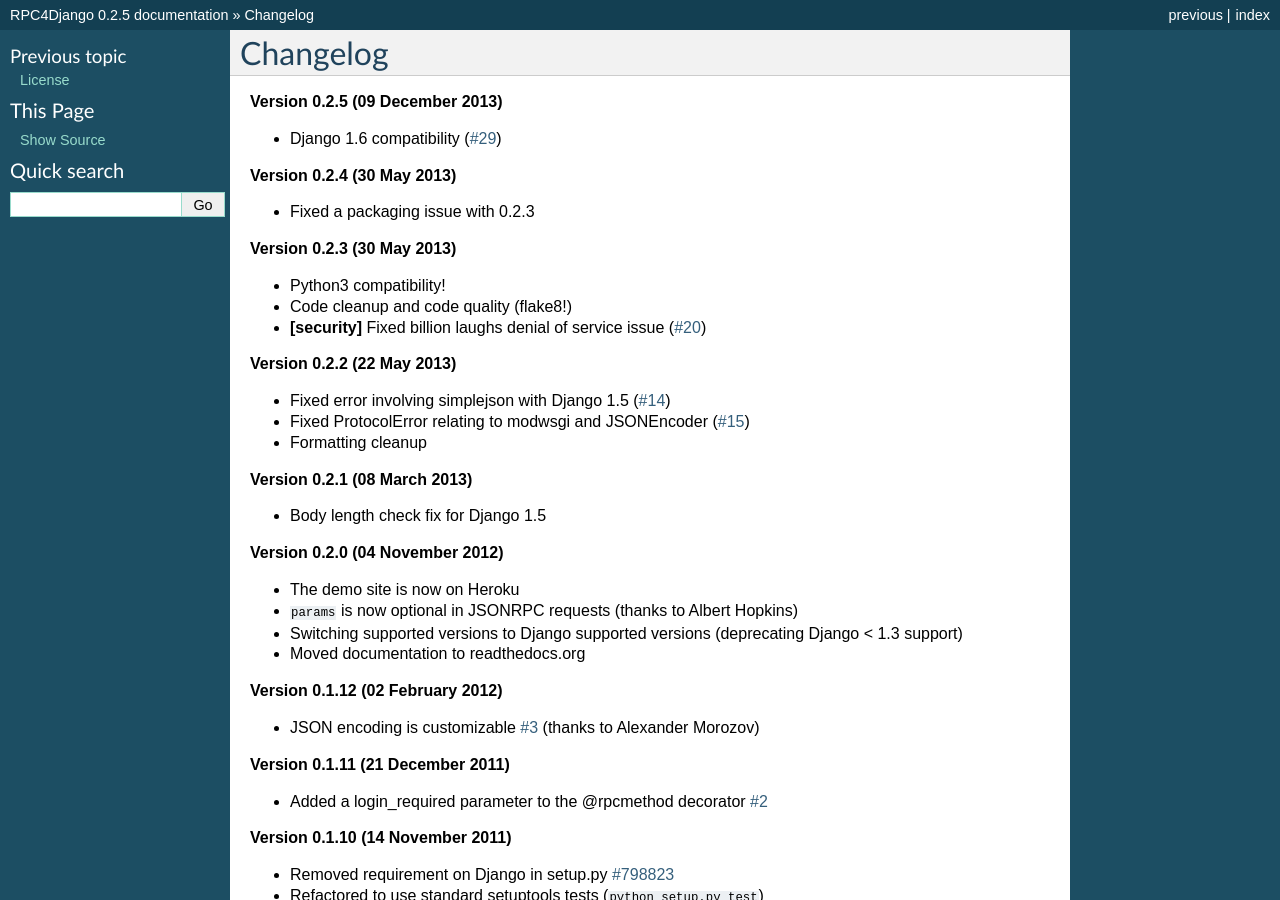
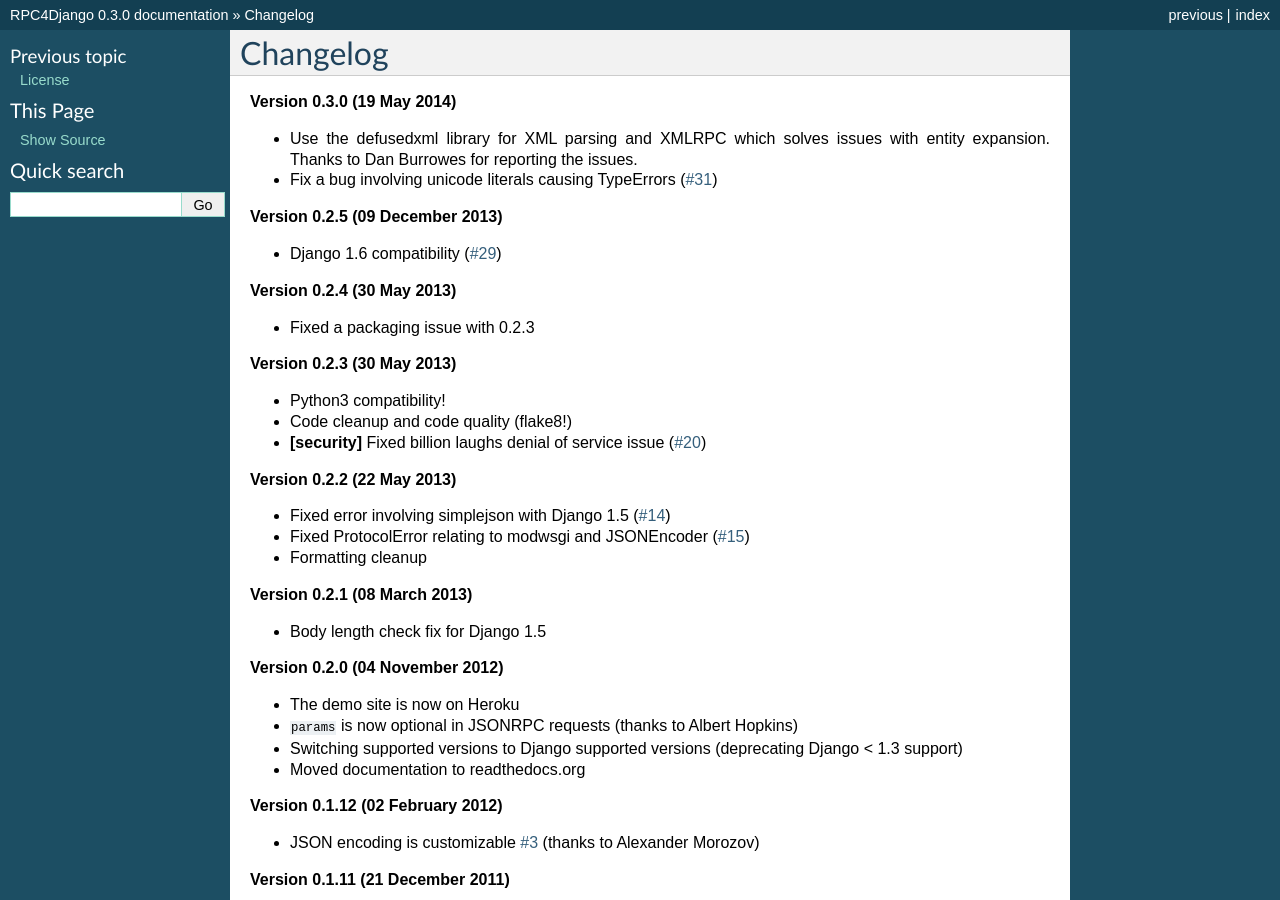
Before and after one commit to rpc4django/rpc4django, a Sphinx documentation site: the page built from docs/changelog.txt, in a window 1280 px wide and 900 px high. Built offline with Sphinx 7.4.7, drawn with Linux system fonts in a browser that asks for light colours; some of the changed text lies outside the part shown.

Commit message:
Version 0.3.0 :sparkles:

```diff
--- a/docs/changelog.txt
+++ b/docs/changelog.txt
@@ -1,5 +1,15 @@
 Changelog
 =========
+
+**Version 0.3.0 (19 May 2014)**
+
+- Use the defusedxml library for XML parsing and XMLRPC which solves
+  issues with entity expansion. Thanks to Dan Burrowes for reporting the
+  issues.
+- Fix a bug involving unicode literals causing TypeErrors (`#31`_)
+
+.. _#31: https://github.com/davidfischer/rpc4django/pull/31
+
 
 **Version 0.2.5 (09 December 2013)**
 
--- a/docs/conf.py
+++ b/docs/conf.py
@@ -47,7 +47,7 @@
 # built documents.
 #
 # The short X.Y version.
-version = '0.2.5'
+version = '0.3.0'
 # The full version, including alpha/beta/rc tags.
 release = version
 
--- a/rpc4django/__init__.py
+++ b/rpc4django/__init__.py
@@ -1,8 +1,8 @@
 from .rpcdispatcher import RPCDispatcher, rpcmethod   # noqa
 
 _MAJOR = 0
-_MINOR = 2
-_PATCH = 5
+_MINOR = 3
+_PATCH = 0
 
 __version__ = str(_MAJOR) + '.' + str(_MINOR) + '.' + str(_PATCH)
 
--- a/setup.py
+++ b/setup.py
@@ -19,7 +19,7 @@
 
 setup(
     name='rpc4django',
-    version='0.2.5',
+    version='0.3.0',
     description='Handles JSONRPC and XMLRPC requests easily with Django',
     long_description=long_description,
     author='David Fischer',
```
